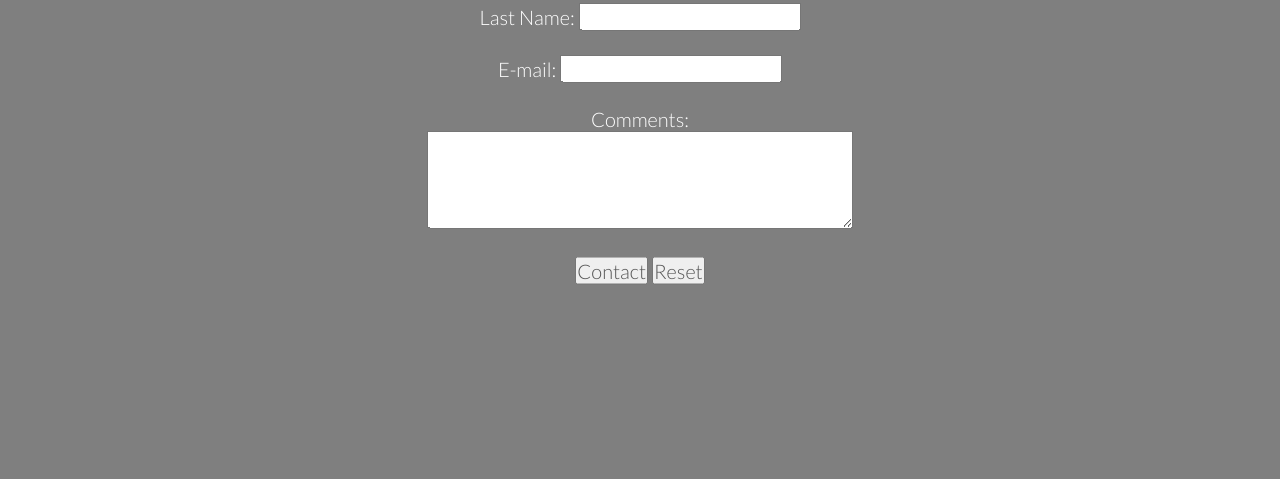
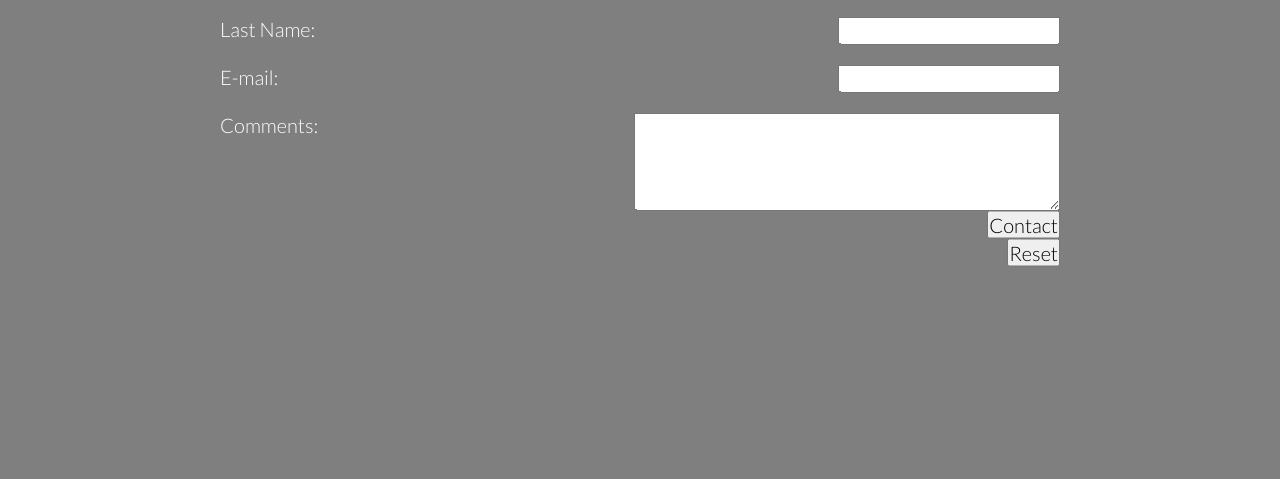
Before and after one commit to kteresc2/assignment4-demo, a plain HTML site: page contact.html in a window 1280 px wide. Shown: the part 321-800 px from the top of the page. Drawn offline with Linux system fonts and the light colour scheme.

Commit message:
styled contact form a little

```diff
--- a/contact.html
+++ b/contact.html
@@ -31,12 +31,15 @@
     <div class="contact-form">
         <h1>Contact Us</h1>
         <form method="get">
-            <label>First Name: <input type="text" name="fname" id="fname"></label><br><br>
-            <label>Last Name: <input type="text" name="lname" id="lname"></label><br><br>
-            <label>E-mail: <input type="text" name="email" id="email"></label><br><br>
-            <label for="comments">Comments:</label><br>
-            <textarea name="comments" id="comments" rows="4" cols="40"></textarea><br><br>
-            <input type="submit" value="Contact"> <input type="reset">
+            <label for="firstname">First Name: </label><input type="text" name="fname" id="firstname"><br><br>
+            <label for="lastname">Last Name: </label><input type="text" name="lname" id="lname"><br><br>
+            <label for="email">E-mail: </label><input type="text" name="email" id="email"><br><br>
+            <label for="comments">Comments:</label>
+            <textarea name="comments" id="comments" rows="4" cols="40"></textarea>
+            <br>
+            <input class="contact-form-button" type="submit" value="Contact"><br><br>
+            <input class="contact-form-button" type="reset">
+
         </form>
     </div>
 
--- a/resources/css/style.css
+++ b/resources/css/style.css
@@ -125,7 +125,23 @@ header {
 }
 
 .contact-form label {
-    color:#ffffff;
+    color: #ffffff;
+    float: left;
+    margin-left: 150px;
+}
+
+.contact-form input,
+textarea {
+    color: #000;
+    float: right;
+    margin-right: 150px;
+}
+
+.contact-form-button {
+    clear: both;
+    display: inline-block;
+    cursor: pointer;
+    text-align: center;
 }
 
 #hero-h2 {
```
